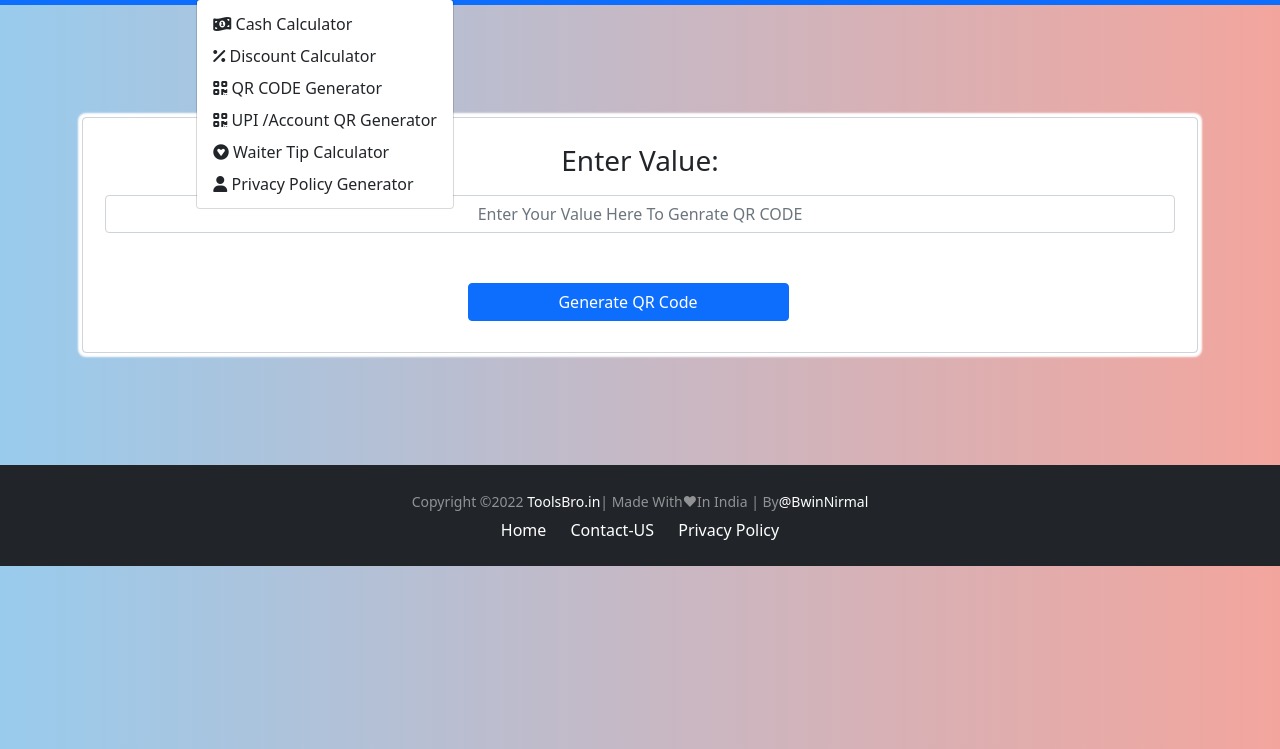
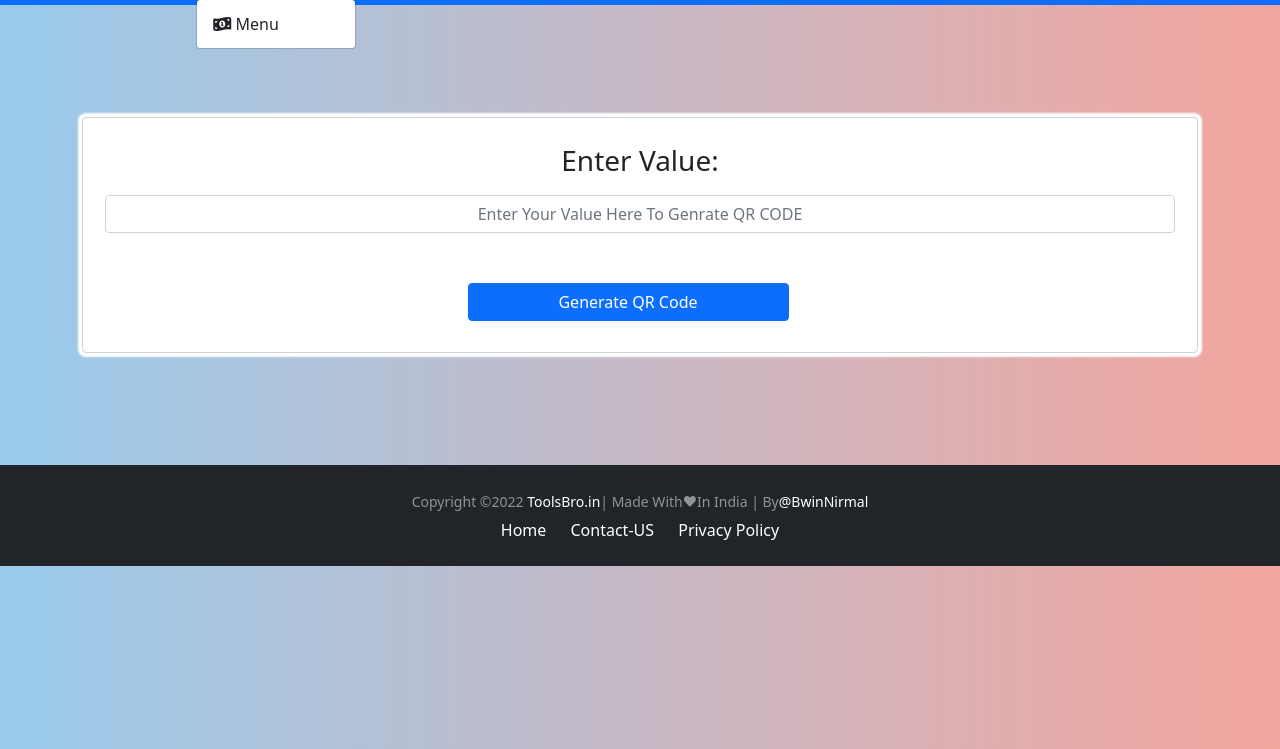
Before and after one commit to bwinnirmal/QR-code-generator, a plain HTML site: page index.html in a window 1280 px wide. Both pictures are taken after a click on the button "Tools". Shown: the part 51-800 px from the top of the page. Drawn offline with nearby package versions, Linux system fonts and the light colour scheme.

Commit message:
Update index.html

```diff
--- a/index.html
+++ b/index.html
@@ -34,13 +34,7 @@
                       Tools
                     </a>
                     <ul class="dropdown-menu" aria-labelledby="navbarDropdown">
-                      <li><a class="dropdown-item" href="/tools/cash_calculator/"><i class="fa-solid fa-money-bill-1-wave"></i> Cash Calculator</a></li>
-                      <li><a class="dropdown-item" href="/tools/discount_calculator/"><i class="fa-solid fa-percent"></i> Discount Calculator</a></li>
-                      <li><a class="dropdown-item" href="/tools/qr_generator"><i class="fas fa-qrcode"></i> QR CODE Generator</a></li>
-                      <li><a class="dropdown-item" href="/tools/upi_acc_qr_generator/"><i class="fas fa-qrcode"></i> UPI /Account QR Generator</a></li>
-                      <li><a class="dropdown-item" href="/tools/tip_calculator/"><i class="fab fa-gratipay"></i> Waiter Tip Calculator</a></li>
-                      <li><a class="dropdown-item" href="/tools/privacy_policy_page_generator/"><i class="fa-solid fa-user"></i> Privacy Policy Generator</a></li>
-                      <!-- <li><hr class="dropdown-divider"></li> -->
+                      <li><a class="dropdown-item" href="#"><i class="fa-solid fa-money-bill-1-wave"></i> Menu</a></li>
                     </ul>
                   </li>
                     </ul>
```
